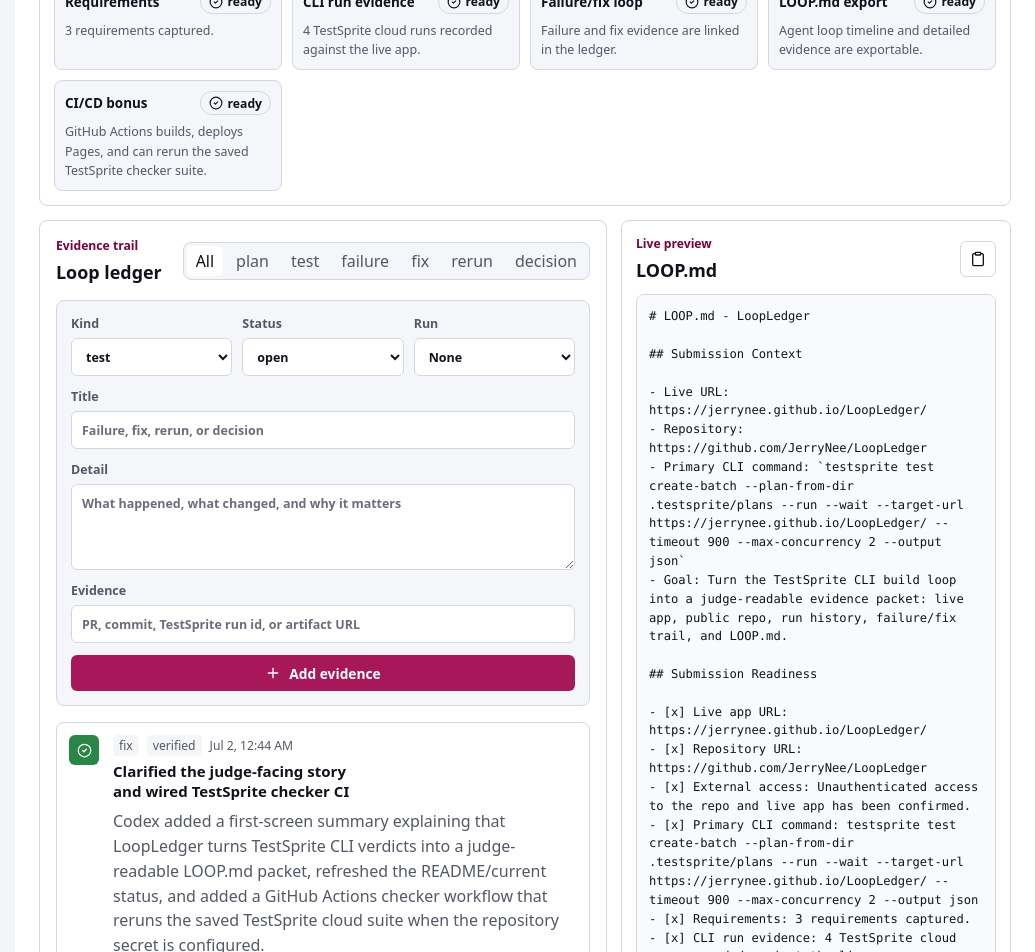
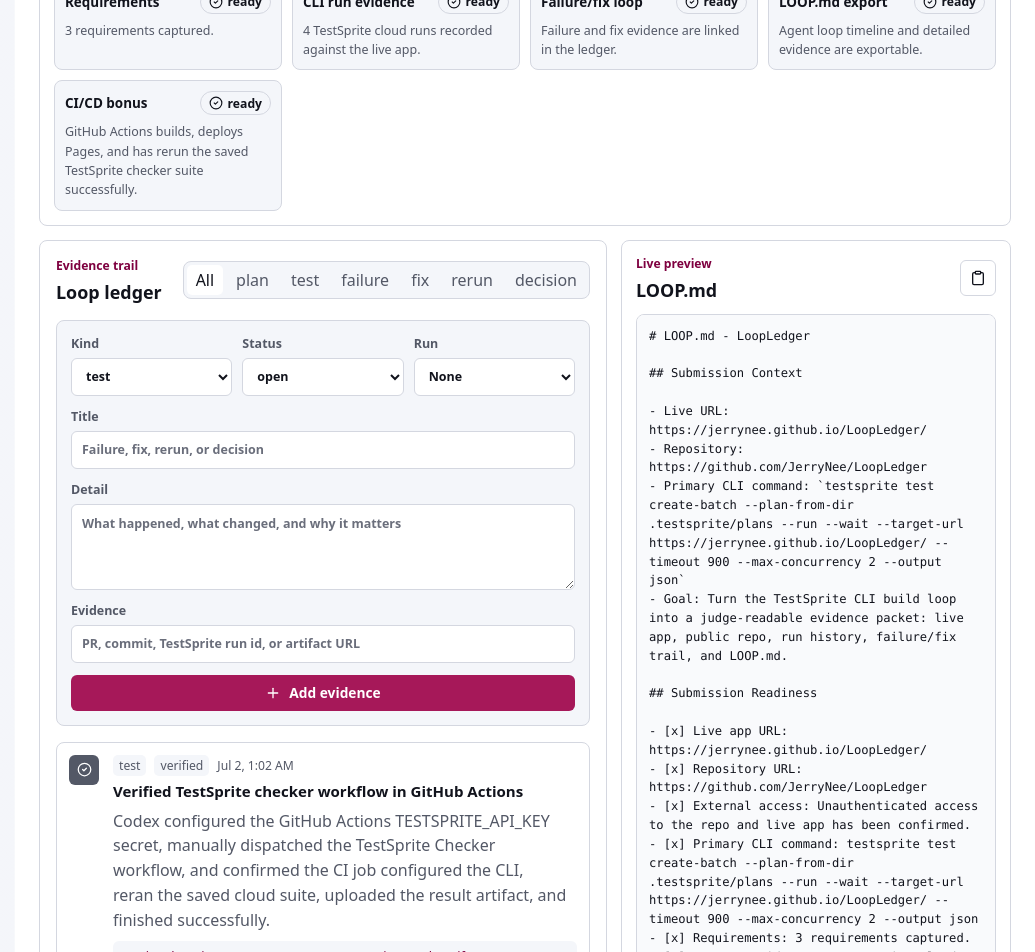
Before and after one commit to JerryNee/LoopLedger, a React (Vite) app: page / in a window 1280 px wide. Shown: the part 1160-2112 px from the top of the page, without its empty margins (245-1280 px from the left). Built offline with nearby package versions, Linux system fonts and the light colour scheme.

Commit message:
test: record ci checker evidence

```diff
--- a/src/data.ts
+++ b/src/data.ts
@@ -178,6 +178,18 @@
       linkedRequirementId: 'req-readiness',
       createdAt: '2026-07-02T00:44:32.000Z',
     },
+    {
+      id: 'entry-ci-checker-001',
+      kind: 'test',
+      status: 'verified',
+      title: 'Verified TestSprite checker workflow in GitHub Actions',
+      detail:
+        'Codex configured the GitHub Actions TESTSPRITE_API_KEY secret, manually dispatched the TestSprite Checker workflow, and confirmed the CI job configured the CLI, reran the saved cloud suite, uploaded the result artifact, and finished successfully.',
+      evidence:
+        'GitHub Actions run 28557891464; testsprite-result artifact summary: 4 passed, 0 failed, 0 deferred, total 4.',
+      linkedRequirementId: 'req-cli',
+      createdAt: '2026-07-02T01:02:00.000Z',
+    },
   ],
 };
 
--- a/src/readiness.ts
+++ b/src/readiness.ts
@@ -89,7 +89,7 @@
       id: 'ci',
       label: 'CI/CD bonus',
       status: 'ready',
-      detail: 'GitHub Actions builds, deploys Pages, and can rerun the saved TestSprite checker suite.',
+      detail: 'GitHub Actions builds, deploys Pages, and has rerun the saved TestSprite checker suite successfully.',
     },
   ];
 }
```
Also changed, not shown: 2 other files (tests, documents, lock files or other folders).
